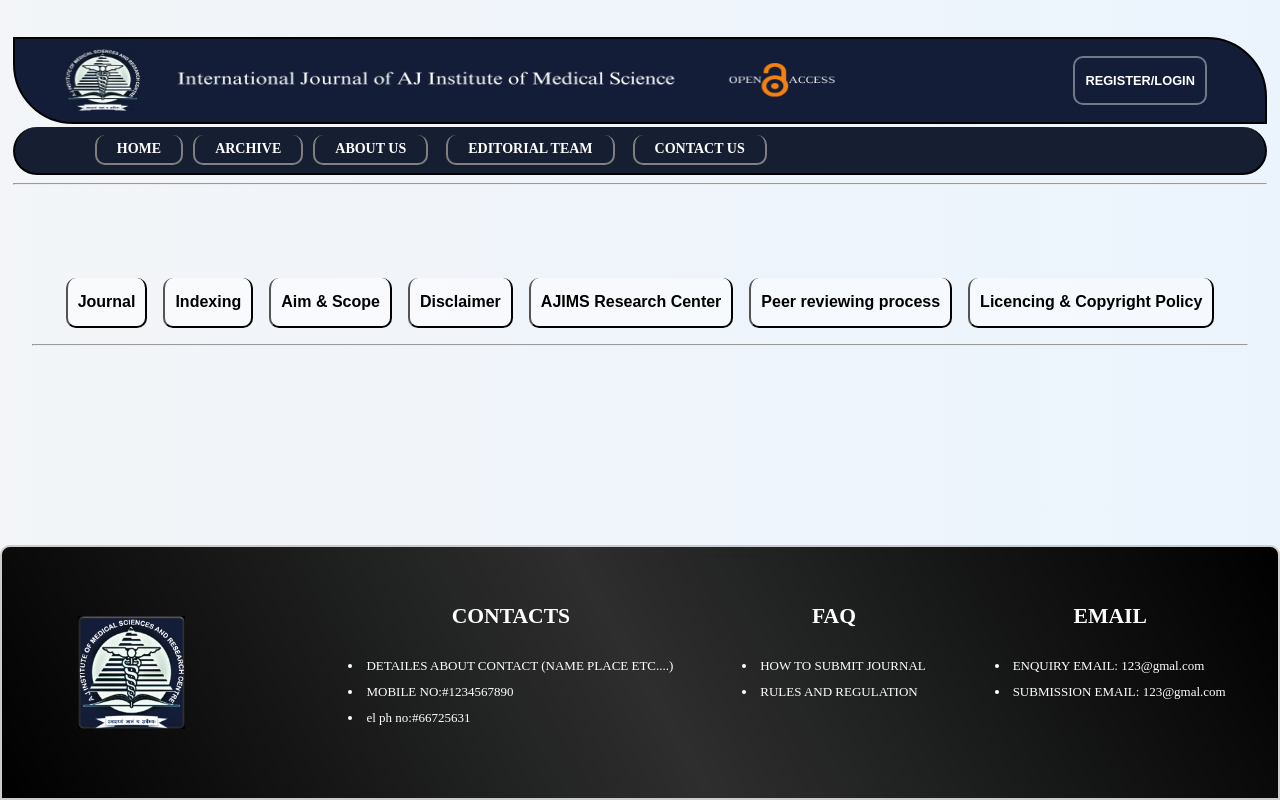
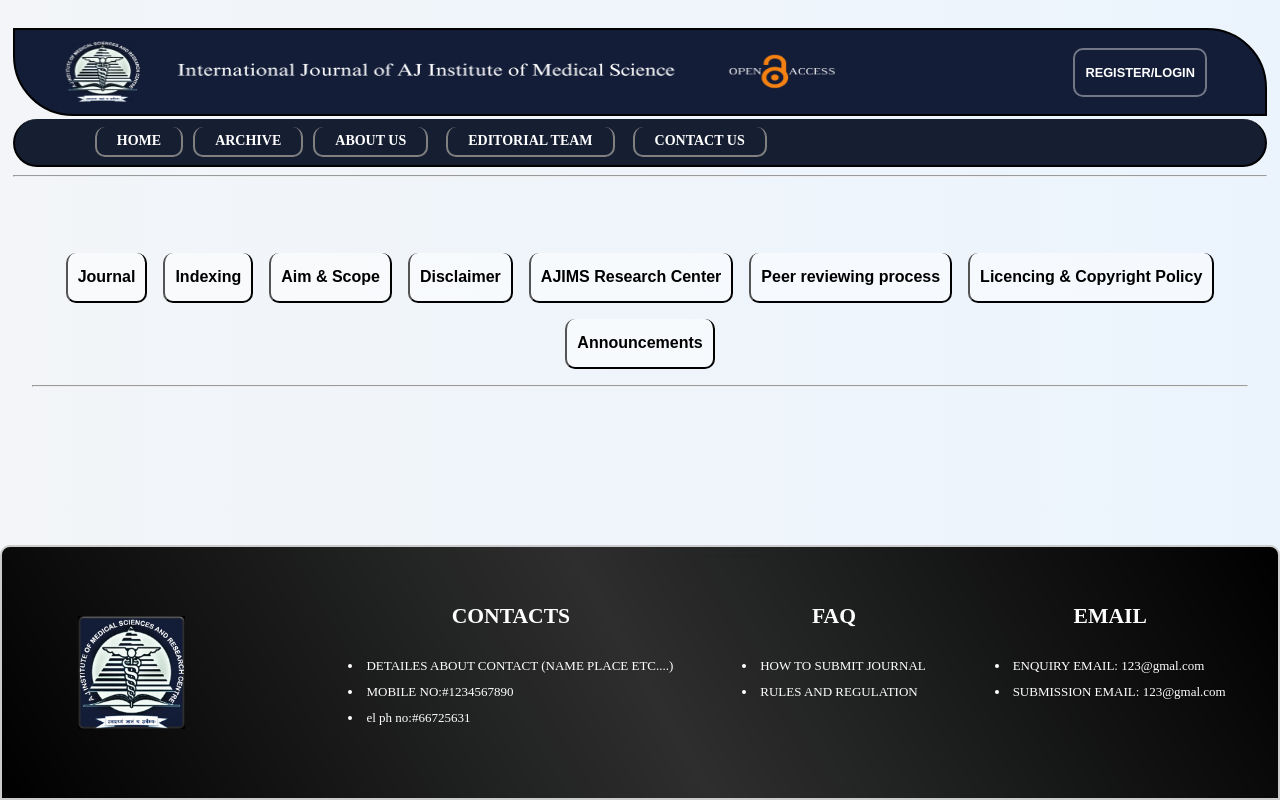
Before and after one commit to jtuluve/aj-journal, a Next.js app: page /about in a window 1280 px wide. Built offline with nearby package versions, Linux system fonts and the light colour scheme.

Commit message:
Error resolving adding width firebox attributes
added announcements in the about us page

```diff
--- a/app/about/page.tsx
+++ b/app/about/page.tsx
@@ -14,6 +14,7 @@ const About = () => {
           <a href="#AJIMSRCSection"><button className="abB">AJIMS Research Center</button></a>
           <a href="#peerSection"><button className="abB">Peer reviewing process</button></a>
           <a href="#licenceSection"><button className="abB">Licencing &amp; Copyright Policy</button></a>
+          <a href="#announcementsSection"><button className="abB">Announcements</button></a>
         </div>
 
         {/** Content for About the journal Section */}
@@ -100,7 +101,17 @@ const About = () => {
           <p>Lorem ipsum dolor sit amet consectetur adipisicing elit. Eaque sequi quae, obcaecati quasi atque consequuntur
             culpa dolore beatae. Repellat modi veniam magnam animi dolorem.</p>
         </div><br /><br />
-
+        <div id="announcementsSection" className="aboutx">
+          <h2>Announcements</h2>
+          <p>Lorem ipsum dolor sit amet consectetur adipisicing elit. Eaque sequi quae, obcaecati quasi atque consequuntur
+            culpa dolore beatae. Repellat modi veniam magnam animi dolorem optio ipsum cum, commodi dignissimos
+            exercitationem.</p>
+          <p>Lorem ipsum dolor sit amet consectetur adipisicing elit. Eaque sequi quae, obcaecati quasi atque consequuntur
+            culpa dolore beatae. Repellat modi veniam magnam animi dolorem optio ipsum cum, commodi dignissimos
+            exercitationem.</p>
+          <p>Lorem ipsum dolor sit amet consectetur adipisicing elit. Eaque sequi quae, obcaecati quasi atque consequuntur
+            culpa dolore beatae. Repellat modi veniam magnam animi dolorem.</p>
+        </div><br /><br />
       </div>
       <br />
       <hr />
--- a/styles/globals.css
+++ b/styles/globals.css
@@ -10,6 +10,7 @@ body {
 }
 *{
   box-sizing: border-box;
+  scroll-padding: 100vh;
 }
 
 .headT{
@@ -480,6 +481,7 @@ button .sub-btn{
 .footer {
   padding-left:50px;
   background-image: linear-gradient(60deg, rgb(0, 0, 0), rgba(0, 0, 0, 0.815), rgb(0, 0, 0));
+  -webkit-backdrop-filter: blur(5px);
   backdrop-filter: blur(5px);
   display: flex;
   flex-direction: row;
@@ -721,6 +723,7 @@ input[type="submit"] {
   overflow: hidden;
   border-radius: 10px;
   height: fit-content;
+  width: -moz-fit-content;
   width: fit-content;
   margin: 8px;
   background: white;
```
